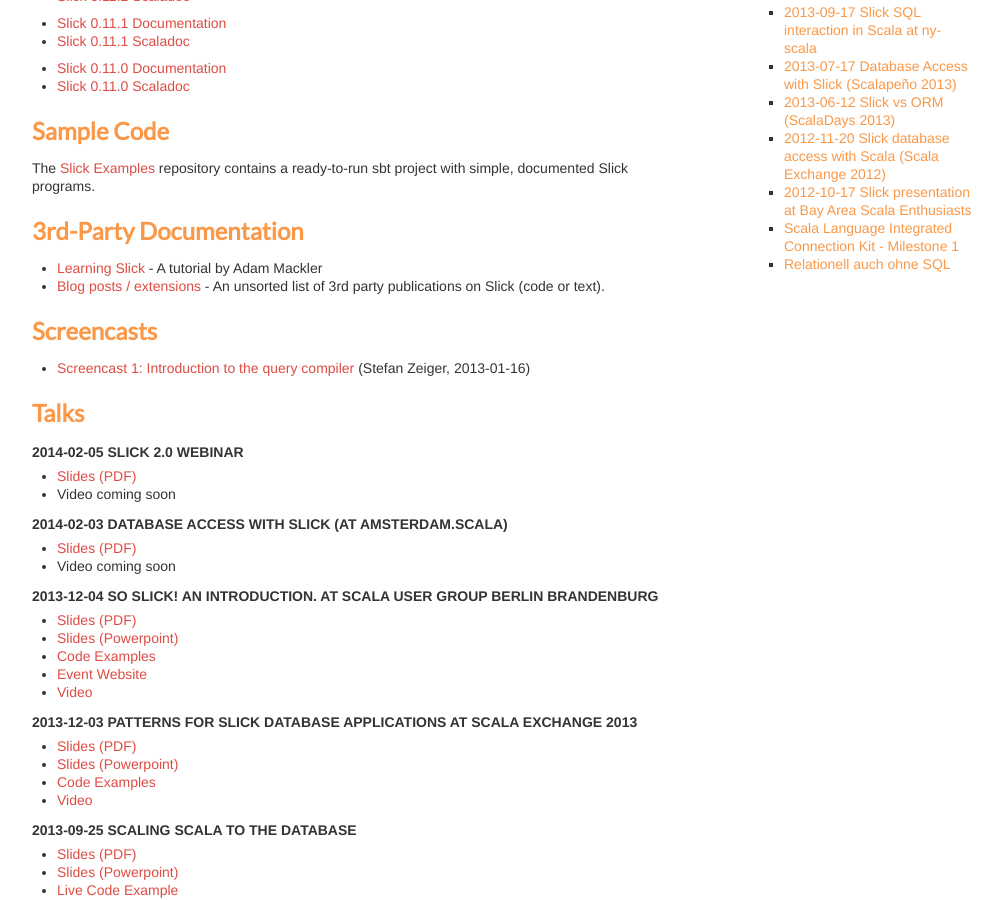
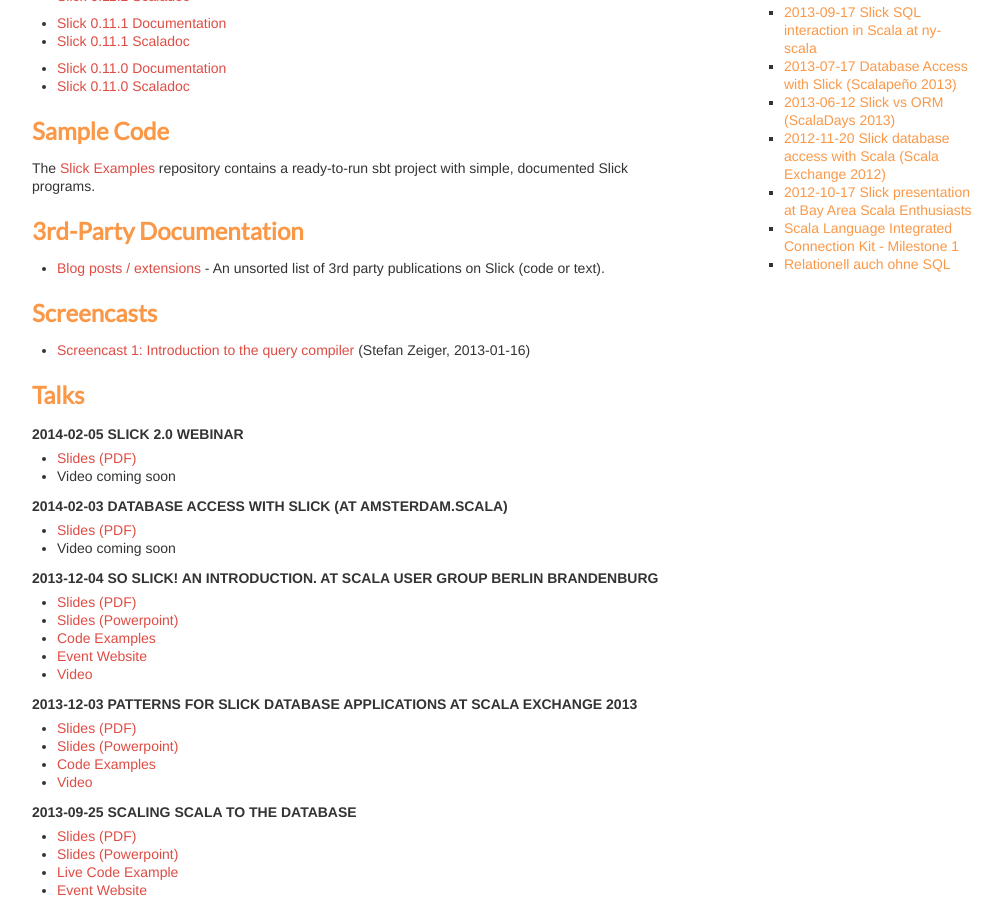
Before and after one commit to slick/slick.github.com, a Jekyll site: the page built from docs/index.md, in a window 1280 px wide and 900 px high, scrolled down 566 px. Shown: the whole window, without its empty margins (138-1140 px from the left). Built offline with Jekyll 4.4.1, drawn with Linux system fonts in a browser that asks for light colours.

Commit message:
Removed Learning Slick link, as mackler.org domain name has expired and is now definetly not Scala related…

```diff
--- a/docs/index.md
+++ b/docs/index.md
@@ -44,7 +44,6 @@
 
 ## 3rd-Party Documentation
 
-* [Learning Slick](http://mackler.org/LearningSlick/) - A tutorial by Adam Mackler
 * [Blog posts / extensions](https://github.com/slick/slick/issues/478) - An unsorted list of 3rd party publications on Slick (code or text).
 
 ## Screencasts
```
